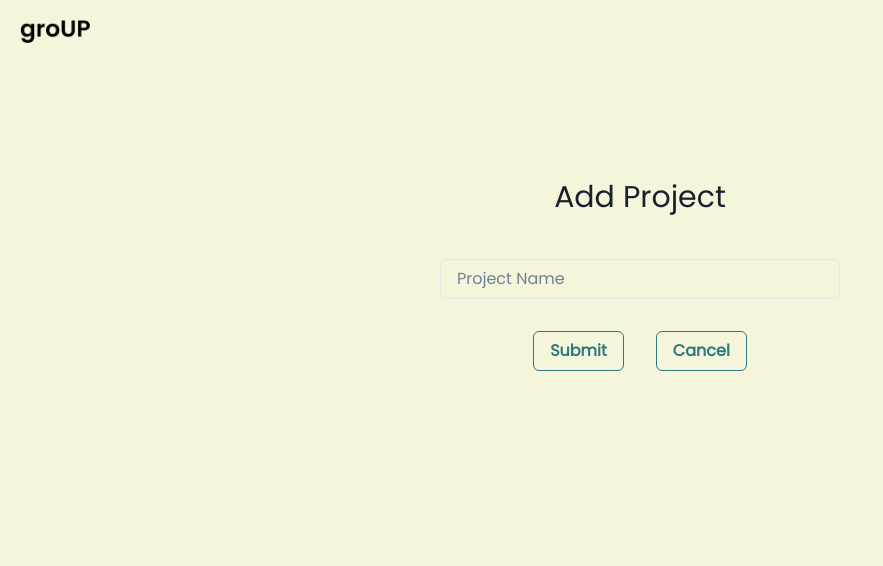
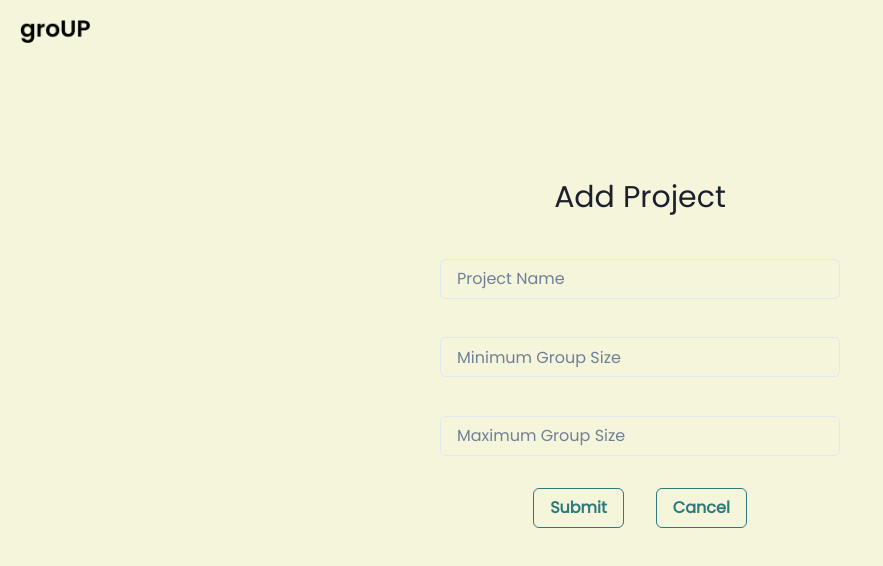
Before and after one commit to ivanm0/group-up, a React (Create React App) app in the folder client/: page /teacherAddProject in a window 1280 px wide. Shown: the top 566 px of the page, without its empty margins (0-883 px from the left). Built offline with nearby package versions, Linux system fonts and the light colour scheme.

Commit message:
add projects yuh

```diff
--- a/client/src/components/addProject.jsx
+++ b/client/src/components/addProject.jsx
@@ -10,10 +10,14 @@ const AddProject = (props) => {
 	const navigate = useNavigate();
 	const { state } = useLocation();
 	const [ name, setName ] = useState('');
-	const createCourse = () => {
-		axios.post('/course', { teacher_id: state.teacherId, coursename: name }).then(() => {
-			navigate('/teacherHome', { state });
-		});
+	const [ minSize, setMinSize ] = useState();
+	const [ maxSize, setMaxSize ] = useState();
+	const createProject = () => {
+		axios
+			.post('/project', { course_id: state.id, projectname: name, min_size: minSize, max_size: maxSize })
+			.then(() => {
+				navigate(`/teacherCourse/${state.id}`, { state });
+			});
 	};
 	return (
 		<ChakraProvider theme={theme}>
@@ -32,8 +36,28 @@ const AddProject = (props) => {
 							/>
 						</div>
 						<div>
+							<Input
+								className="add-course"
+								colorScheme="teal"
+								variant="outline"
+								placeholder="Minimum Group Size"
+								onChange={(e) => setMinSize(e.target.value)}
+								style={{ width: '400px' }}
+							/>
+						</div>
+						<div>
+							<Input
+								className="add-course"
+								colorScheme="teal"
+								variant="outline"
+								placeholder="Maximum Group Size"
+								onChange={(e) => setMaxSize(e.target.value)}
+								style={{ width: '400px' }}
+							/>
+						</div>
+						<div>
 							<HStack spacing={8}>
-								<Button colorScheme="teal" variant="outline" onClick={createCourse}>
+								<Button colorScheme="teal" variant="outline" onClick={createProject}>
 									Submit
 								</Button>
 								<Button colorScheme="teal" variant="outline" onClick={() => navigate('/studentHome')}>
--- a/client/src/components/teacherCourse.jsx
+++ b/client/src/components/teacherCourse.jsx
@@ -1,14 +1,50 @@
-import React from 'react';
+import React, { useEffect, useState } from 'react';
 import { ChakraProvider, Center, Button, VStack, HStack, Text, Input } from '@chakra-ui/react';
 import theme from '../theme';
 import { Routes, Route, useNavigate, useParams, useLocation } from 'react-router-dom';
 import '../styles.css';
 import copy from '../copy.png';
+import axios from 'axios';
+
+const Project = (props) => {
+	return (
+		<div>
+			<div className="course-row">
+				<HStack>
+					<Button
+						className="course"
+						colorScheme="teal"
+						variant="outline"
+						// onClick={() => props.navigateCourse(props.course)}
+					>
+						{props.project.projectname}
+					</Button>
+					{/* <img
+						className="copy-button"
+						onClick={() => {
+							navigator.clipboard.writeText(props.project.id);
+						}}
+						src={copy}
+					/> */}
+				</HStack>
+			</div>
+			<br />
+			<br />
+		</div>
+	);
+};
 
 const TeacherCourses = () => {
 	const navigate = useNavigate();
 	const { courseId } = useParams();
 	const { state } = useLocation();
+	const [ projects, setProjects ] = useState([]);
+
+	useEffect(() => {
+		axios.get(`/${courseId}/projects`).then((res) => {
+			setProjects(res.data.projects);
+		});
+	});
 	return (
 		<ChakraProvider theme={theme}>
 			<div className="right-corner-button">
@@ -22,7 +58,7 @@ const TeacherCourses = () => {
 				</h1>
 			</div>
 
-			{/* <div className="group-courses">{courses.map((course) => Course({ course, navigateCourse }))}</div> */}
+			<div className="group-courses">{projects.map((project) => Project({ project }))}</div>
 		</ChakraProvider>
 	);
 };
```
